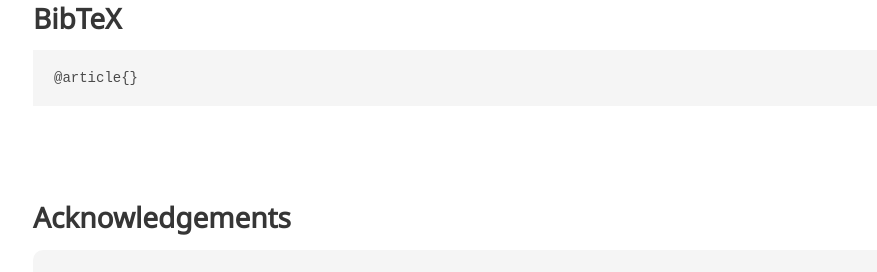
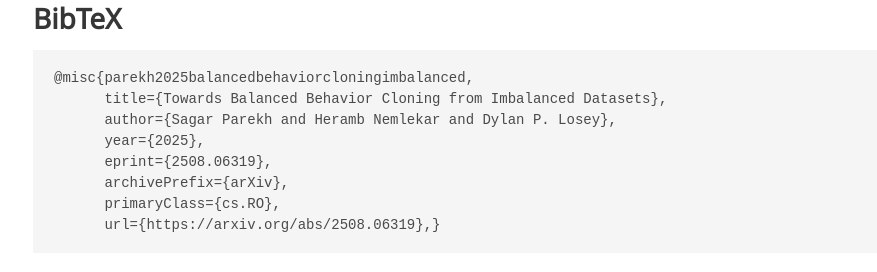
Before and after one commit to VT-Collab/data_curation, a plain HTML site: page docs/index.html in a window 1280 px wide. Shown: the part 4002-4274 px from the top of the page, without its empty margins (127-1004 px from the left). Drawn offline with nearby package versions, Linux system fonts and the light colour scheme; some icons are missing; a web font is replaced by a local one.

Commit message:
arxiv and paper reference

```diff
--- a/docs/index.html
+++ b/docs/index.html
@@ -84,7 +84,7 @@
               <div class="publication-links">
                 <!-- PDF Link. -->
                 <span class="link-block">
-                  <a href=""
+                  <a href="https://collab.me.vt.edu/pdfs/sagar_auro2025.pdf"
                      class="external-link button is-normal is-rounded is-dark">
                     <span class="icon">
                         <i class="fas fa-file-pdf"></i>
@@ -94,7 +94,7 @@
                 </span>
                 <!-- arXiv Link. -->
                 <span class="link-block">
-                  <a href=""
+                  <a href="https://arxiv.org/abs/2508.06319"
                      class="external-link button is-normal is-rounded is-dark">
                     <span class="icon">
                         <i class="ai ai-arxiv"></i>
@@ -491,7 +491,14 @@
 <section class="section" id="BibTeX">
   <div class="container is-max-desktop content">
     <h2 class="titile">BibTeX</h2>
-    <pre><code>@article{}</code></pre>
+    <pre><code>@misc{parekh2025balancedbehaviorcloningimbalanced,
+      title={Towards Balanced Behavior Cloning from Imbalanced Datasets},
+      author={Sagar Parekh and Heramb Nemlekar and Dylan P. Losey},
+      year={2025},
+      eprint={2508.06319},
+      archivePrefix={arXiv},
+      primaryClass={cs.RO},
+      url={https://arxiv.org/abs/2508.06319},}</code></pre>
   </div>
 </section>
 
```
Also changed, not shown: 1 other file.
